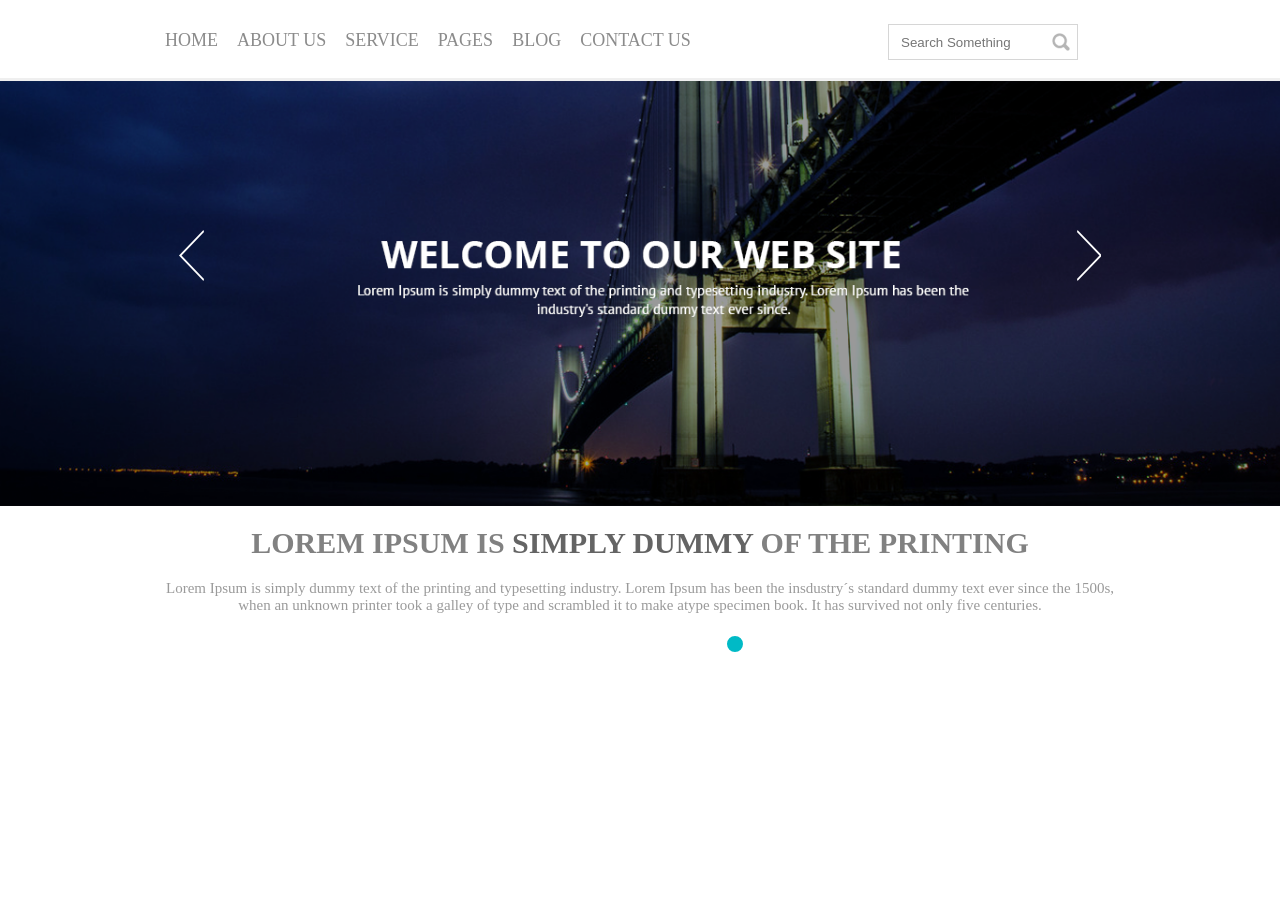
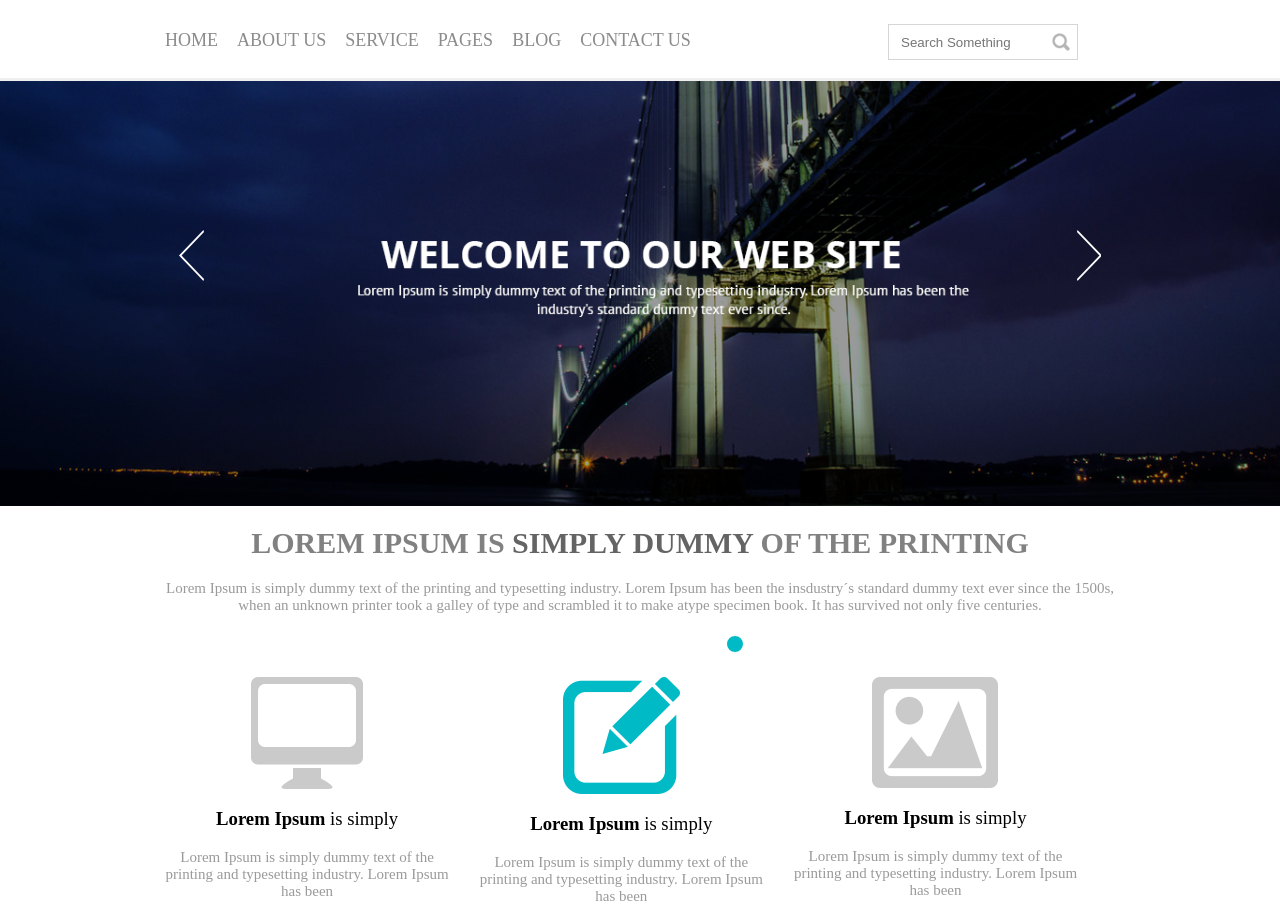
Before and after one commit to Everton-Santos/SiteTeste, a plain HTML site: page index.html in a window 1280 px wide. Shown: the part 62-982 px from the top of the page. Before the commit the page ends 800 px from the top, so only its background shows below. Drawn offline with nearby package versions, Linux system fonts and the light colour scheme.

Commit message:
Bloco de texto

```diff
--- a/css/main.css
+++ b/css/main.css
@@ -179,3 +179,19 @@ li.slick-active button {
     color: #9a9a9a;
     font-size: 15px;
 }
+
+.col-3 {
+    padding-left: 15px;
+    padding-right: 15px;
+    width: 29%;
+    float: left;
+    position: relative;
+}
+
+.bloco-texto {
+    margin-top: 3em;
+}
+
+h3 {
+    font-weight: normal!important;
+}
--- a/index.html
+++ b/index.html
@@ -56,6 +56,24 @@
             <p>Lorem Ipsum is simply dummy text of the printing and typesetting industry. Lorem Ipsum has been the
                 insdustry´s standard dummy text ever since the 1500s, when an unknown printer took a galley of type and
                 scrambled it to make atype specimen book. It has survived not only five centuries.</p>
+
+            <div class="col-3 bloco-texto">
+                <img src="./img/content-1.png">
+                <h3> <b>Lorem Ipsum</b> is simply</h3>
+                <p>Lorem Ipsum is simply dummy text of the printing and typesetting industry. Lorem Ipsum has been</p>
+            </div>
+
+            <div class="col-3 bloco-texto">
+                <img src="./img/content-2.png">
+                <h3> <b>Lorem Ipsum</b> is simply</h3>
+                <p>Lorem Ipsum is simply dummy text of the printing and typesetting industry. Lorem Ipsum has been</p>
+            </div>
+
+            <div class="col-3 bloco-texto">
+                <img src="./img/content-3.png">
+                <h3> <b>Lorem Ipsum</b> is simply</h3>
+                <p>Lorem Ipsum is simply dummy text of the printing and typesetting industry. Lorem Ipsum has been</p>
+            </div>
         </div>
     </div>
     <script type="text/javascript" src="https://code.jquery.com/jquery-1.11.0.min.js"></script>
```
